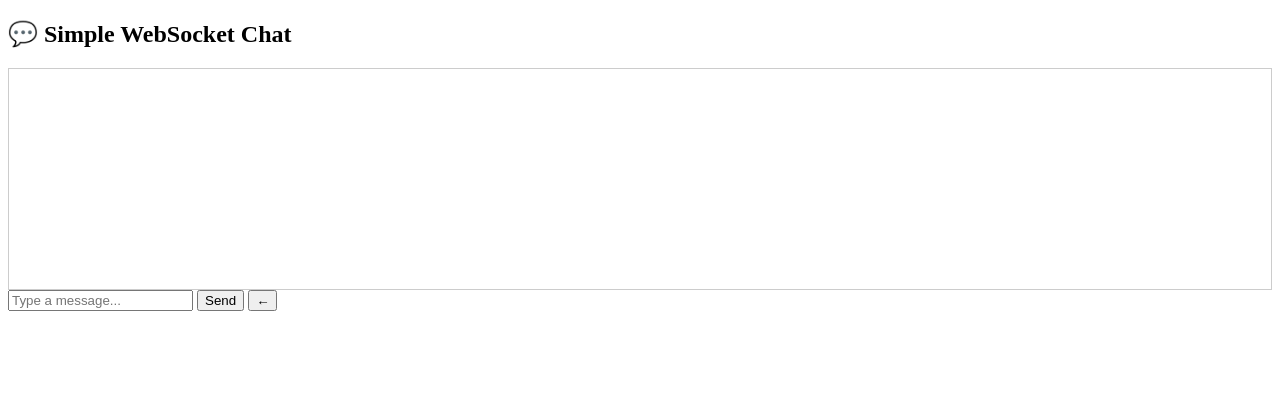
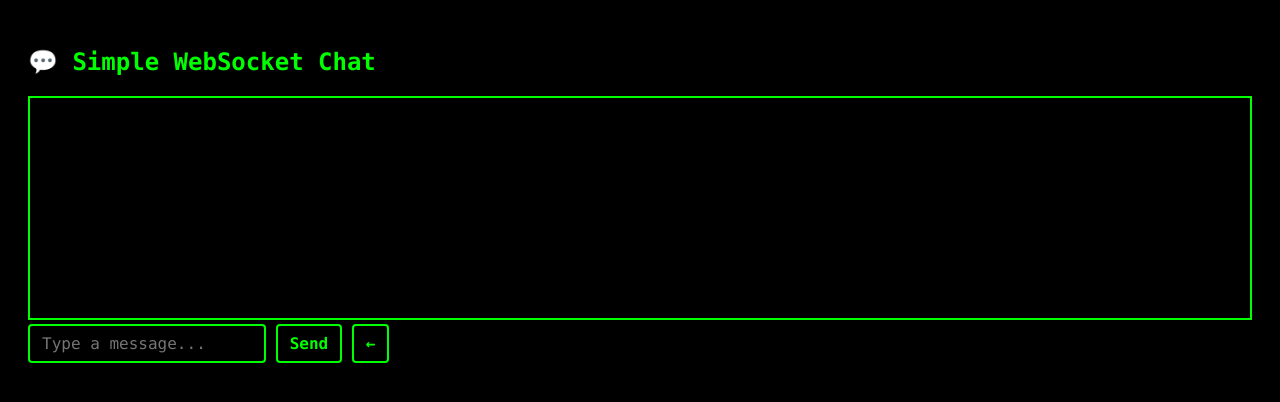
Before and after one commit to hyunju12345/GhostChat, a website: page index.html in a window 1280 px wide. Drawn offline with Linux system fonts and the light colour scheme.

Commit message:
Css updated
put elaine's notion into github

```diff
--- a/style.css
+++ b/style.css
@@ -1,19 +1,51 @@
-.body {
-    font-family: sans-serif;
+body {
+    font-family: 'Consolas', 'Courier New', monospace;
+    background: #000;
+    color: #00ff00;
     padding: 20px;
 }
 
 #messages {
-    border: 1px solid #ccc;
+    border: 2px solid #00ff00;
     padding: 10px;
     height: 200px;
     overflow-y: auto;
+    background: #000;
+    color: #00ff00;
 }
 
 /* this one is written by chatgpt for quick styling */
 #reasonBox {
-    border: 1px solid #aaa;
+    border: 2px solid #00ff00;
     padding: 15px;
     margin-top: 15px;
-    background: #f9f9f9;
+    background: #000;
+    color: #00ff00;
 }
+
+input, button, textarea {
+    background: #000;
+    color: #00ff00;
+    border: 2px solid #00ff00;
+    border-radius: 4px;
+    padding: 8px 12px;
+    font-family: 'Consolas', 'Courier New', monospace;
+    font-size: 1em;
+    margin: 4px 0;
+    outline: none;
+}
+input:focus, button:focus, textarea:focus {
+    border: 2px solid #00ff00;
+    box-shadow: 0 0 8px #00ff00;
+}
+button {
+    background: #000;
+    color: #00ff00;
+    font-weight: bold;
+    cursor: pointer;
+    border: 2px solid #00ff00;
+}
+button:hover {
+    background: #003300;
+    color: #00ff00;
+}
```
Also changed, not shown: home.html (+9 -1 lines).
